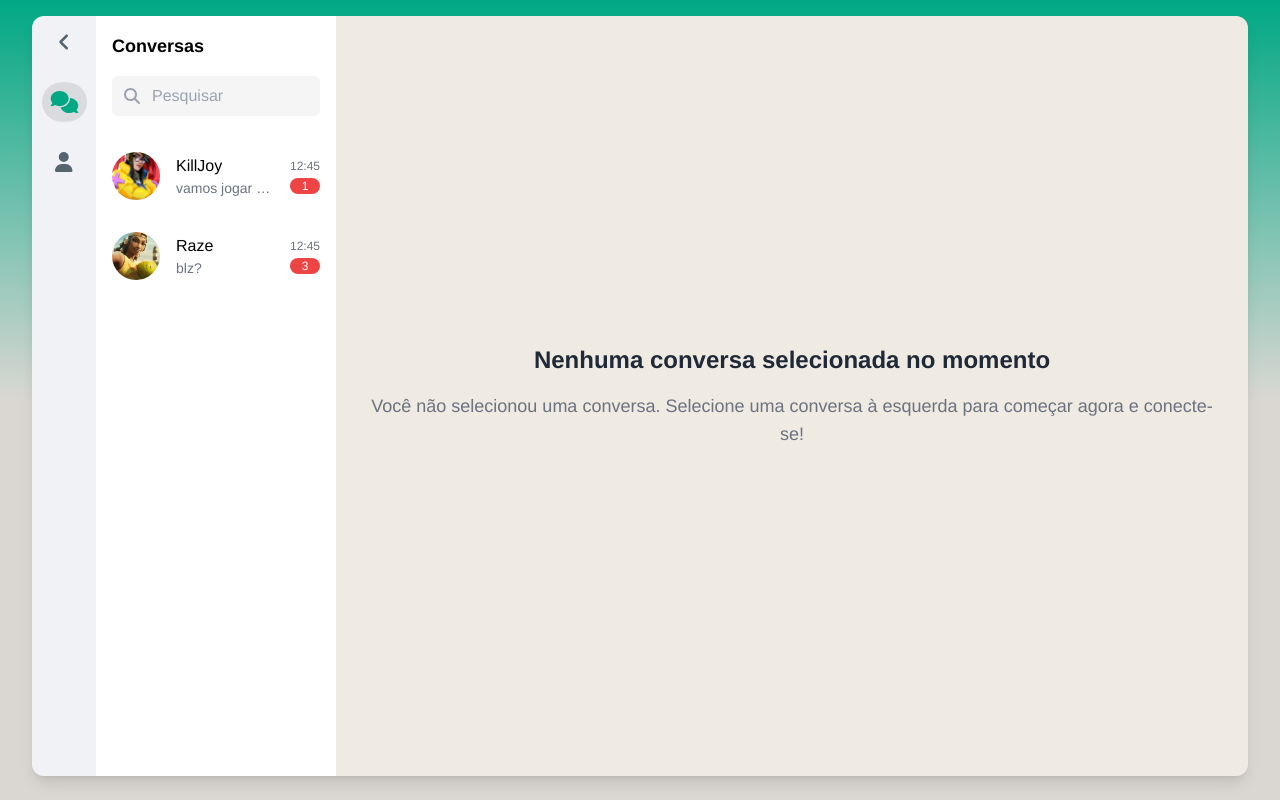
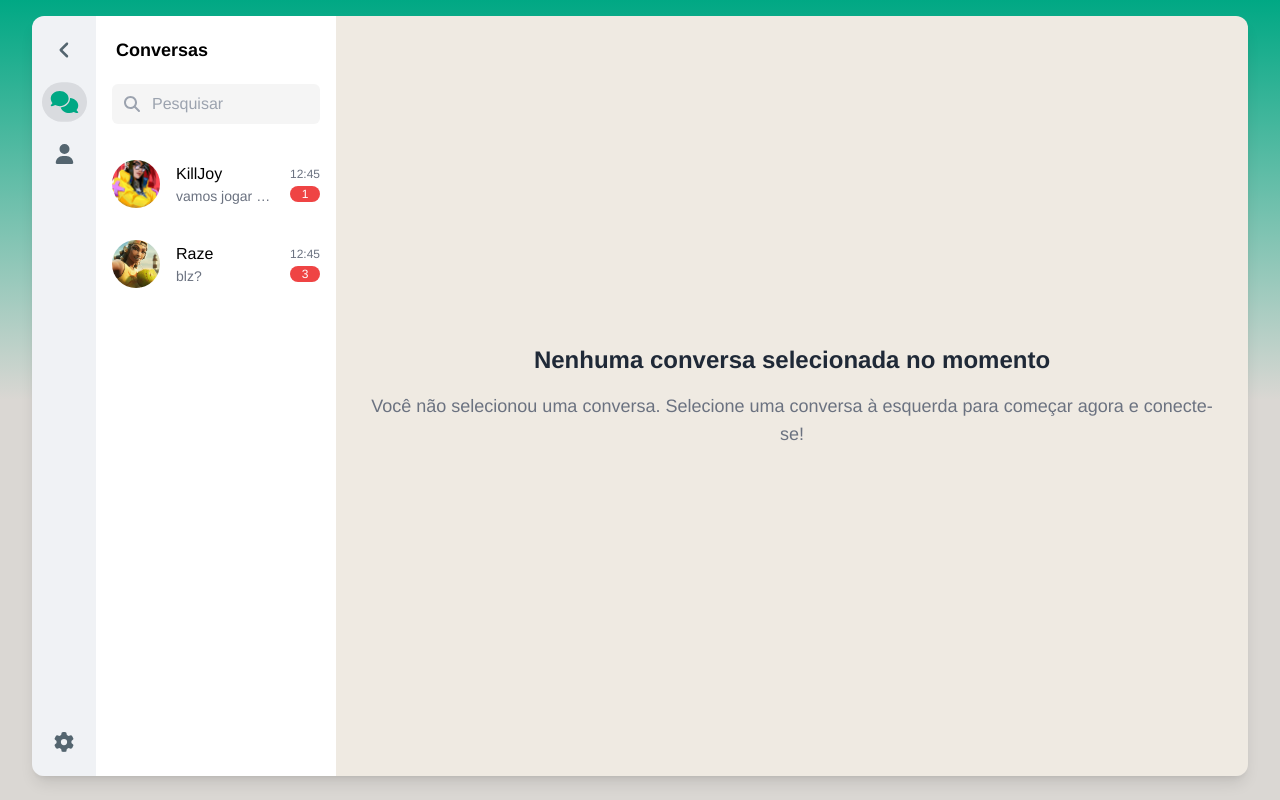
Before and after one commit to debs-veras/box_chat, a React (Vite) app: page / in a window 1280 px wide. Built offline with nearby package versions, Linux system fonts and the light colour scheme.

Commit message:
refactor: criacao do componente "menu" e "listagemConversas"

```diff
--- a/src/components/CardContato/index.tsx
+++ b/src/components/ListagemContato/index.tsx
@@ -6,10 +6,10 @@ interface ContatoComponentProps {
     ClickCriarConversa: (contatoId?: number) => void;
 }
 
-export const CardContato = ({ listaContatos = [], ClickCriarConversa }: ContatoComponentProps) => {
+export const ListagemContato = ({ listaContatos = [], ClickCriarConversa }: ContatoComponentProps) => {
 
     return (
-        <div>
+        <>
             {listaContatos.length > 0 ? (
                 listaContatos.map((contato) => (
                     <div
@@ -31,6 +31,6 @@ export const CardContato = ({ listaContatos = [], ClickCriarConversa }: ContatoC
             ) : (
                 <p>Nenhum contato disponível.</p>
             )}
-        </div>
+        </>
     );
 };
--- /dev/null
+++ b/src/components/ListagemConversa/index.tsx
@@ -0,0 +1,46 @@
+import { Conversa } from '../../types/Conversa.d';
+
+interface ConversaComponentProps {
+    conversaAtiva: number | null;
+    conversasFiltradas: Conversa[];
+    handleConversationClick: (conversationId?: number) => void;
+}
+
+export const ListagemConversa = ({ conversasFiltradas, conversaAtiva, handleConversationClick }: ConversaComponentProps) => {
+
+    return (
+        conversasFiltradas.length > 0 ? (
+            conversasFiltradas.map((conversa) => (
+                <div
+                    key={conversa.id}
+                    onClick={() => handleConversationClick(conversa.id)}
+                    className={`p-4 cursor-pointer flex items-center space-x-4  ${conversaAtiva === conversa.id ? 'bg-blue-100' : 'bg-white'} hover:bg-blue-50 transition`}
+                >
+                    <img
+                        src={conversa.contato.foto ?? './imagens/user.png'}
+                        alt="Perfil"
+                        className="w-12 h-12 rounded-full object-cover"
+                    />
+                    <div className="flex-1 text-left truncate">
+                        <h3 className="text-md font-medium truncate">{conversa.contato.nome}</h3>
+                        <p className="text-sm text-gray-500 truncate">{conversa.ultimaMensagem?.texto}</p>
+                    </div>
+                    <div className='flex flex-col gap-1'>
+                        <div className="text-xs text-gray-500">
+                            {conversa.ultimaMensagem?.data_envio}
+                        </div>
+                        {conversa.mensagensPendentes > 0 && (
+                            <div className="text-xs bg-red-500 text-white rounded-full px-2">
+                                {conversa.mensagensPendentes}
+                            </div>
+                        )}
+                    </div>
+                </div>
+            ))
+        ) : (
+            <div className="text-center text-gray-500 py-4">
+                Nenhuma conversa encontrada com o termo.
+            </div>
+        )
+    );
+};
--- a/src/components/CardMensagem/index.tsx
+++ b/src/components/ListagemMensagem/index.tsx
@@ -9,7 +9,7 @@ interface MensagemComponentProps {
     userId: string;
 }
 
-export const CardMensagem = ({ mensagem, mensagemEndRef, userId }: MensagemComponentProps) => {
+export const ListagemMensagem = ({ mensagem, mensagemEndRef, userId }: MensagemComponentProps) => {
 
     useEffect(() => {
         mensagemEndRef.current?.scrollIntoView({ behavior: 'smooth' });
--- /dev/null
+++ b/src/components/Menu/index.tsx
@@ -0,0 +1,53 @@
+import { FontAwesomeIcon } from '@fortawesome/react-fontawesome';
+import { faComments, faUser, faAngleLeft, faCog } from '@fortawesome/free-solid-svg-icons';
+
+interface MenuComponentProps {
+    isMenuOpen: boolean;
+    showContatos: boolean;
+    showConversas: boolean;
+    showSettings: boolean;
+    toggleMenuCollapse: () => void;
+    toggleConversas: () => void;
+    toggleContatos: () => void;
+    toggleSettings: () => void;
+}
+
+export const Menu = ({ isMenuOpen, showContatos, showSettings, showConversas, toggleMenuCollapse, toggleConversas, toggleContatos, toggleSettings }: MenuComponentProps) => {
+    return (
+        <div className='h-full w-16 #F0F2F5 px-1 py-6 flex flex-col justify-between items-center'>
+            <div className='flex flex-col gap-6'>
+                <FontAwesomeIcon
+                    icon={faAngleLeft}
+                    size="lg"
+                    color="#54656F"
+                    onClick={toggleMenuCollapse}
+                    className={`cursor-pointer transition-transform duration-300 ${isMenuOpen ? 'rotate-0' : 'rotate-180'}`}
+                />
+
+                <FontAwesomeIcon
+                    icon={faComments}
+                    size="lg"
+                    color={showConversas && isMenuOpen ? "#00A884" : "#54656F"}
+                    onClick={toggleConversas}
+                    className={`cursor-pointer transition-all duration-300 ${showConversas && isMenuOpen ? 'scale-110 bg-[#D9DBDF] w-fit p-2 rounded-full' : ''}`}
+                />
+
+                <FontAwesomeIcon
+                    icon={faUser}
+                    size="lg"
+                    color={showContatos && isMenuOpen ? "#00A884" : "#54656F"}
+                    onClick={toggleContatos}
+                    className={`cursor-pointer transition-all duration-300 ${showContatos && isMenuOpen ? 'scale-110 bg-[#D9DBDF] w-fit p-2 rounded-full' : ''}`}
+                />
+
+            </div>
+            <FontAwesomeIcon
+                icon={faCog}
+                size="lg"
+                color={showSettings && isMenuOpen ? "#00A884" : "#54656F"}
+                onClick={toggleSettings}
+                className={`cursor-pointer transition-all duration-300 ${showSettings && isMenuOpen ? 'scale-110 bg-[#D9DBDF] w-fit p-2 rounded-full' : ''}`}
+            />
+        </div>
+    );
+};
--- a/src/pages/Chat/index.tsx
+++ b/src/pages/Chat/index.tsx
@@ -1,15 +1,17 @@
 import { useState, useRef, useEffect } from 'react';
 import { FontAwesomeIcon } from '@fortawesome/react-fontawesome';
-import { faPaperPlane, faPaperclip, faSearch, faEllipsisV, faComments, faUser, faAngleLeft, faSmile } from '@fortawesome/free-solid-svg-icons';
+import { faPaperPlane, faPaperclip, faSearch, faEllipsisV, faSmile } from '@fortawesome/free-solid-svg-icons';
 import { Contato, Mensagem } from '../../types/Mensagem.d';
 import { Conversa } from '../../types/Conversa.d';
 import data from '@emoji-mart/data'
 import Picker from '@emoji-mart/react'
-import { CardMensagem } from '../../components/CardMensagem';
-import { CardContato } from '../../components/CardContato';
+import { ListagemMensagem } from '../../components/ListagemMensagem';
+import { ListagemContato } from '../../components/ListagemContato';
 import { getListContatos } from '../../services/contato';
 import Loading from '../../components/Loading';
 import { formatarTelefone } from '../../utils/formatar';
+import { Menu } from '../../components/Menu';
+import { ListagemConversa } from '../../components/ListagemConversa';
 
 export const Chat = () => {
     const [mensagem, setMensagem] = useState<Mensagem[]>([]);
@@ -22,8 +24,13 @@ export const Chat = () => {
     const [conversaSelecionada, setConversaSelecionada] = useState<Conversa | null>(null);
     const [isMenuOpen, setIsMenuOpen] = useState(true);
     const [showEmojiPicker, setShowEmojiPicker] = useState<boolean>(false);
+    const [buscarConversa, setBuscarConversa] = useState<string>('');
+    const [conversasFiltradas, setConversasFiltradas] = useState<Conversa[]>([]);
+
+    const [showConversas, setShowConversas] = useState(true);
     const [showContatos, setShowContatos] = useState(false);
-    const [buscarConversa, setBuscarConversa] = useState<string>('');
+    const [showSettings, setShowSettings] = useState(false);
+    const [showInput, setShowInput] = useState(false);
 
     const [conversas, setConversas] = useState<Conversa[]>([
         {
@@ -64,9 +71,7 @@ export const Chat = () => {
 
         }
     ])
-    const [conversasFiltradas, setConversasFiltradas] = useState<Conversa[]>([]);
 
-    const [showInput, setShowInput] = useState(false);
 
     const toggleInput = () => {
         setShowInput((prev) => !prev);
@@ -96,7 +101,7 @@ export const Chat = () => {
             setConversaAtiva(novaConversa.id);
             setConversaSelecionada(novaConversa);
         }
-        setShowContatos(false);
+        toggleConversas();
         setNovaMensagem('');
     };
 
@@ -162,12 +167,24 @@ export const Chat = () => {
 
     const toggleContatos = () => {
         setShowContatos(true);
+        setShowConversas(false);
+        setShowSettings(false);
         if (!isMenuOpen)
             setIsMenuOpen(true);
         carregaContatos();
     };
 
     const toggleConversas = () => {
+        setShowConversas(true);
+        setShowContatos(false);
+        setShowSettings(false);
+        if (!isMenuOpen)
+            setIsMenuOpen(true);
+    };
+
+    const toggleSettings = () => {
+        setShowSettings(true);
+        setShowConversas(false);
         setShowContatos(false);
         if (!isMenuOpen)
             setIsMenuOpen(true);
@@ -210,35 +227,20 @@ export const Chat = () => {
             <div className="flex h-[95vh] max-w-[100rem] w-full m-auto rounded-xl overflow-hidden shadow-lg">
                 <div className={`bg-[#F0F2F5] flex flex-col transition-all duration-300 ${isMenuOpen ? 'lg:w-[25%] md:w-[50%] w-full' : 'sm:w-[5%] w-[15%]'}`}>
                     <div className='flex max-w-full h-full'>
-                        <div className='h-full w-16 #F0F2F5 px-1 py-4 flex flex-col gap-8 items-center'>
-                            <FontAwesomeIcon
-                                icon={faAngleLeft}
-                                size="lg"
-                                color="#54656F"
-                                onClick={toggleMenuCollapse}
-                                className={`cursor-pointer transition-transform duration-300 ${isMenuOpen ? 'rotate-0' : 'rotate-180'}`}
-                            />
-
-                            <FontAwesomeIcon
-                                icon={faComments}
-                                size="lg"
-                                color={!showContatos && isMenuOpen ? "#00A884" : "#54656F"}
-                                onClick={toggleConversas}
-                                className={`cursor-pointer transition-all duration-300 ${!showContatos && isMenuOpen ? 'scale-110 bg-[#D9DBDF] w-fit p-2 rounded-full' : ''}`}
-                            />
-
-                            <FontAwesomeIcon
-                                icon={faUser}
-                                size="lg"
-                                color={showContatos && isMenuOpen ? "#00A884" : "#54656F"}
-                                onClick={toggleContatos}
-                                className={`cursor-pointer transition-all duration-300  ${showContatos && isMenuOpen ? 'scale-110 bg-[#D9DBDF] w-fit p-2 rounded-full' : ''}`}
-                            />
-                        </div>
+                        <Menu
+                            isMenuOpen={isMenuOpen}
+                            showContatos={showContatos}
+                            showConversas={showConversas}
+                            showSettings={showSettings}
+                            toggleMenuCollapse={toggleMenuCollapse}
+                            toggleConversas={toggleConversas}
+                            toggleContatos={toggleContatos}
+                            toggleSettings={toggleSettings}
+                        />
 
                         <div className={`flex-1 h-full bg-white overflow-y-auto overflow-x-hidden barraRolagem transition-opacity duration-300 ${isMenuOpen ? 'opacity-100' : 'opacity-0 hidden'}`}>
-                            <div className="p-4 text-left">
-                                <h2 className="text-lg font-semibold"> {showContatos ? 'Contatos' : 'Conversas'} </h2>
+                            <div className="p-5 text-left">
+                                <h2 className="text-lg font-semibold"> {showContatos ? 'Contatos' : showConversas ? 'Conversas' : "Configuração"} </h2>
                             </div>
 
                             <div className="px-4 flex items-center space-x-2 mb-5">
@@ -247,6 +249,7 @@ export const Chat = () => {
                                         icon={faSearch}
                                         className="absolute left-3 top-1/2 transform -translate-y-1/2 text-gray-400"
                                     />
+
                                     <input
                                         type="text"
                                         placeholder="Pesquisar"
@@ -260,43 +263,17 @@ export const Chat = () => {
                             {showContatos ? (
                                 <>
                                     {!loading ?
-                                        <CardContato listaContatos={listaContatos} ClickCriarConversa={ClickCriarConversa} /> : <Loading />
+                                        <ListagemContato listaContatos={listaContatos} ClickCriarConversa={ClickCriarConversa} /> : <Loading />
                                     }
                                 </>
                             ) : (
-                                conversasFiltradas.length > 0 ? (
-                                    conversasFiltradas.map((conversa) => (
-                                        <div
-                                            key={conversa.id}
-                                            onClick={() => handleConversationClick(conversa.id)}
-                                            className={`p-4 cursor-pointer flex items-center space-x-4  ${conversaAtiva === conversa.id ? 'bg-blue-100' : 'bg-white'} hover:bg-blue-50 transition`}
-                                        >
-                                            <img
-                                                src={conversa.contato.foto ?? './imagens/user.png'}
-                                                alt="Perfil"
-                                                className="w-12 h-12 rounded-full object-cover"
-                                            />
-                                            <div className="flex-1 text-left truncate">
-                                                <h3 className="text-md font-medium truncate">{conversa.contato.nome}</h3>
-                                                <p className="text-sm text-gray-500 truncate">{conversa.ultimaMensagem?.texto}</p>
-                                            </div>
-                                            <div className='flex flex-col gap-1'>
-                                                <div className="text-xs text-gray-500">
-                                                    {conversa.ultimaMensagem?.data_envio}
-                                                </div>
-                                                {conversa.mensagensPendentes > 0 && (
-                                                    <div className="text-xs bg-red-500 text-white rounded-full px-2">
-                                                        {conversa.mensagensPendentes}
-                                                    </div>
-                                                )}
-                                            </div>
-                                        </div>
-                                    ))
-                                ) : (
-                                    <div className="text-center text-gray-500 py-4">
-                                        Nenhuma conversa encontrada com o termo "{buscarConversa}".
-                                    </div>
-                                )
+                                showConversas ? (
+                                    <ListagemConversa
+                                        conversaAtiva={conversaAtiva ?? null}
+                                        conversasFiltradas={conversasFiltradas}
+                                        handleConversationClick={(conversationId) => handleConversationClick(conversationId!)}
+                                    />
+                                ) : <></>
                             )}
                         </div>
                     </div>
@@ -345,7 +322,7 @@ export const Chat = () => {
                                 )}
                             </div>
 
-                            <CardMensagem mensagem={mensagem} mensagemEndRef={mensagemEndRef} userId={userId} />
+                            <ListagemMensagem mensagem={mensagem} mensagemEndRef={mensagemEndRef} userId={userId} />
 
                             <div className="flex items-center gap-2 p-4 bg-[#F0F2F5] shadow-lg flex-wrap">
                                 <div className='flex gap-5 relative'>
```
